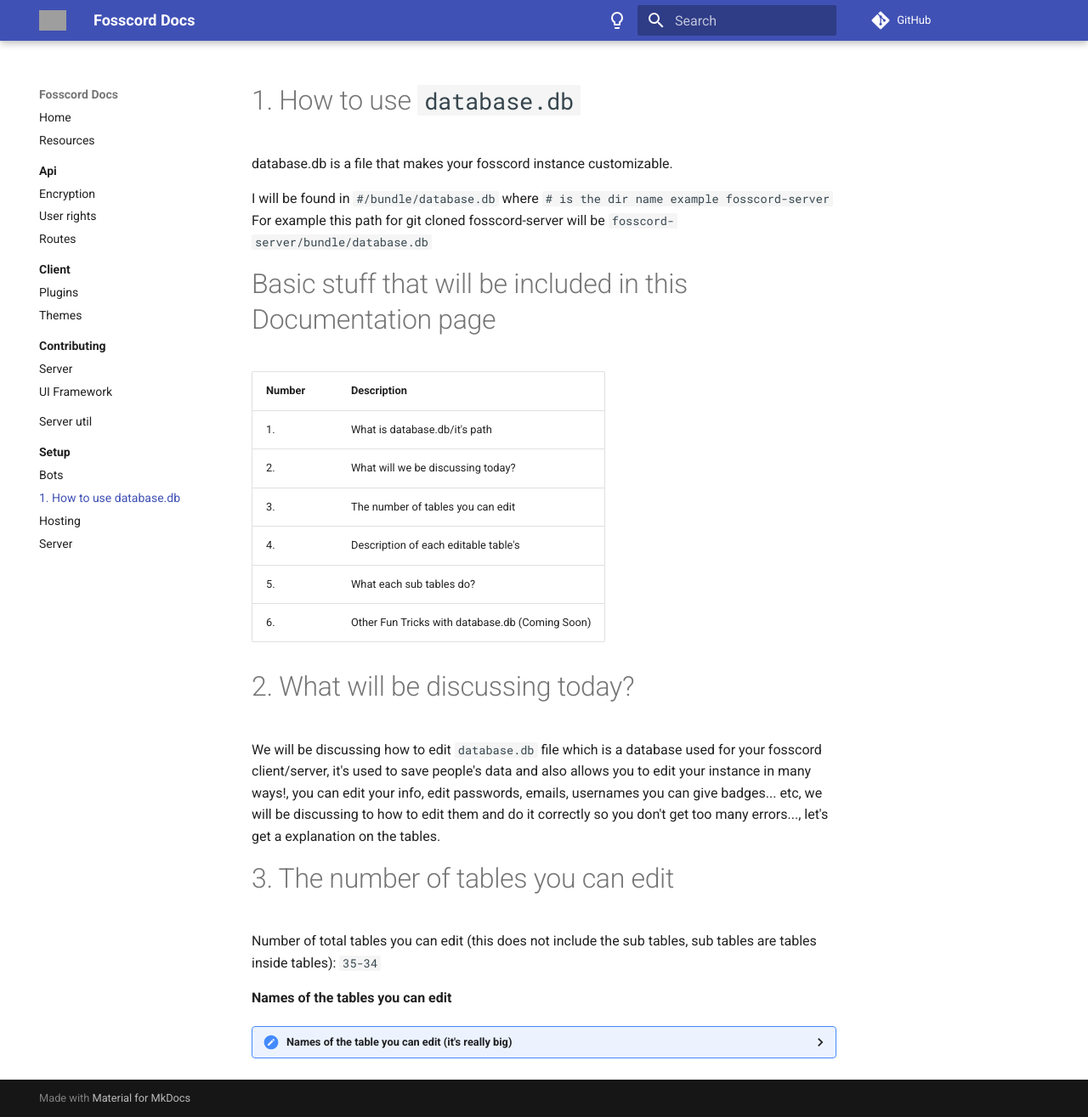
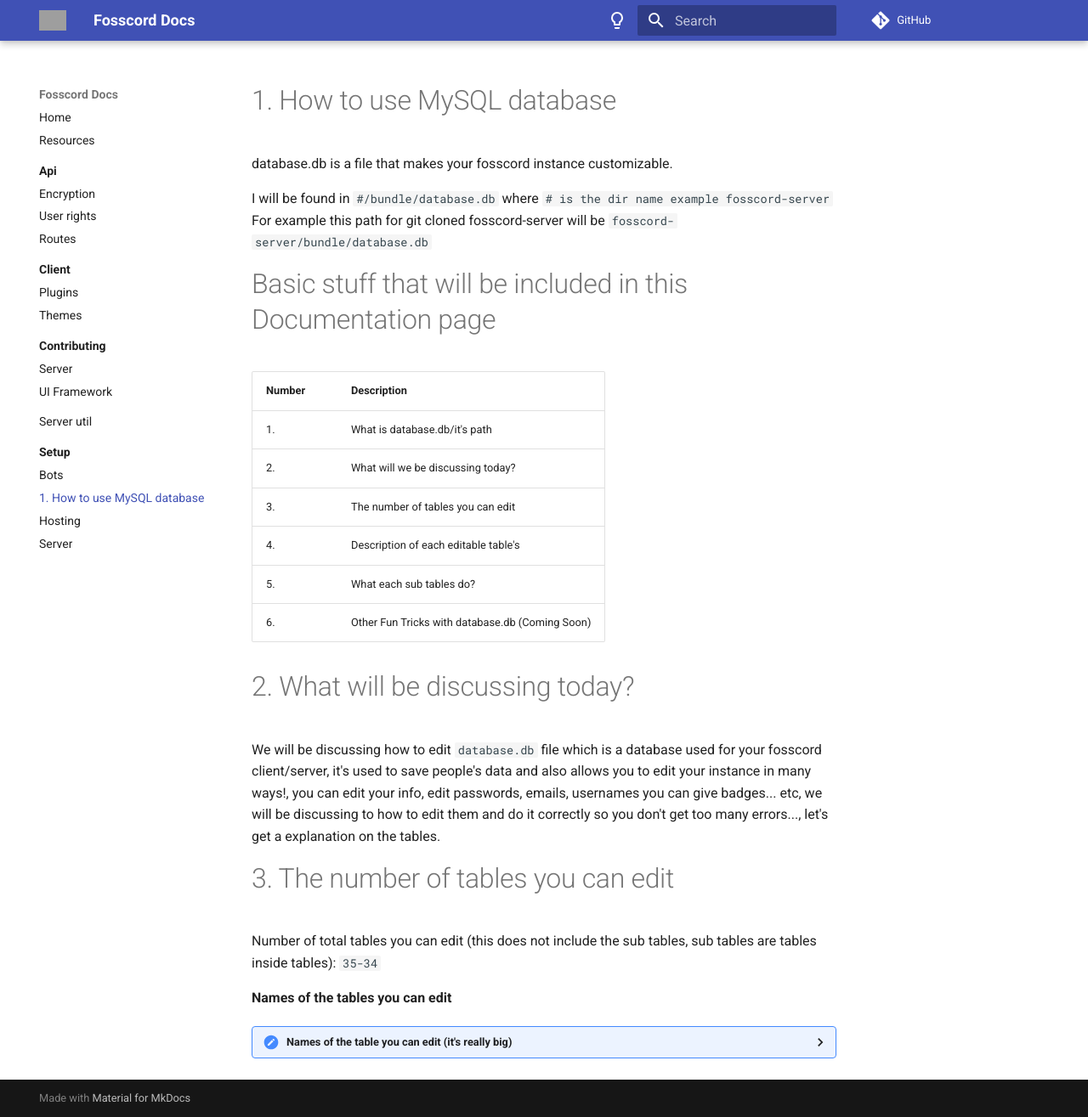
Before and after one commit to spacebarchat/docs, an MkDocs documentation site: the page built from docs/setup/database.md, in a window 1280 px wide and 1315 px high. Shown: the whole window at 85% size. Built offline with MkDocs 1.6.1 and Material for MkDocs 9.7.7, drawn with Linux system fonts in a browser that asks for light colours; comment, search, counter and statistics services are not loaded; grey boxes are pictures that could not be loaded.

Commit message:
Update database.md

```diff
--- a/docs/setup/database.md
+++ b/docs/setup/database.md
@@ -1,4 +1,4 @@
-# 1. How to use `database.db`
+# 1. How to use MySQL database
  database.db is a file that makes your fosscord instance customizable.
 
 I will be found in `#/bundle/database.db` where `# is the dir name example fosscord-server`
```
